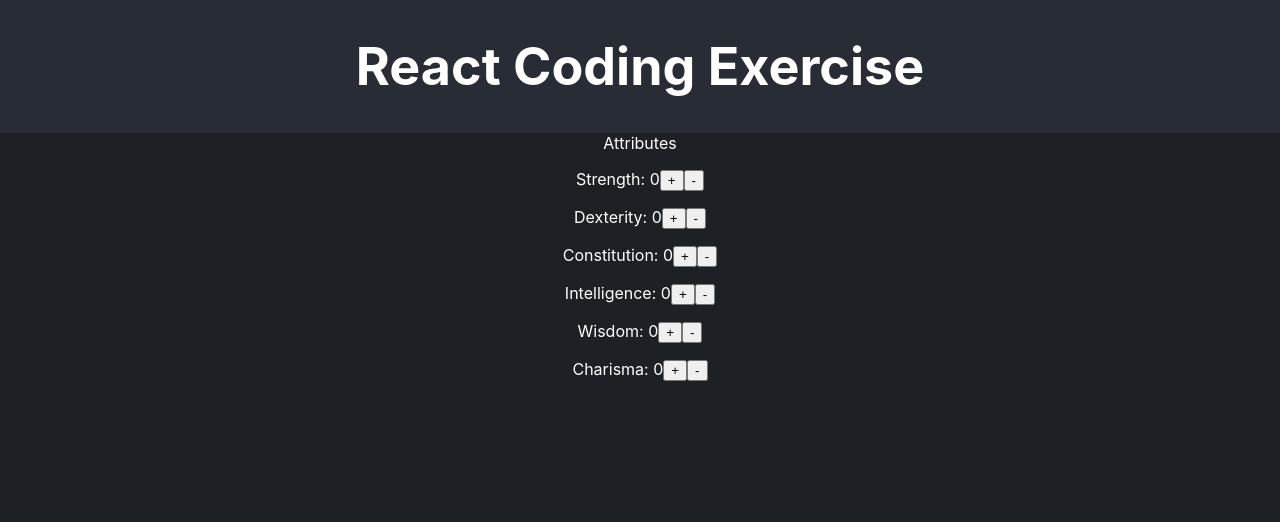
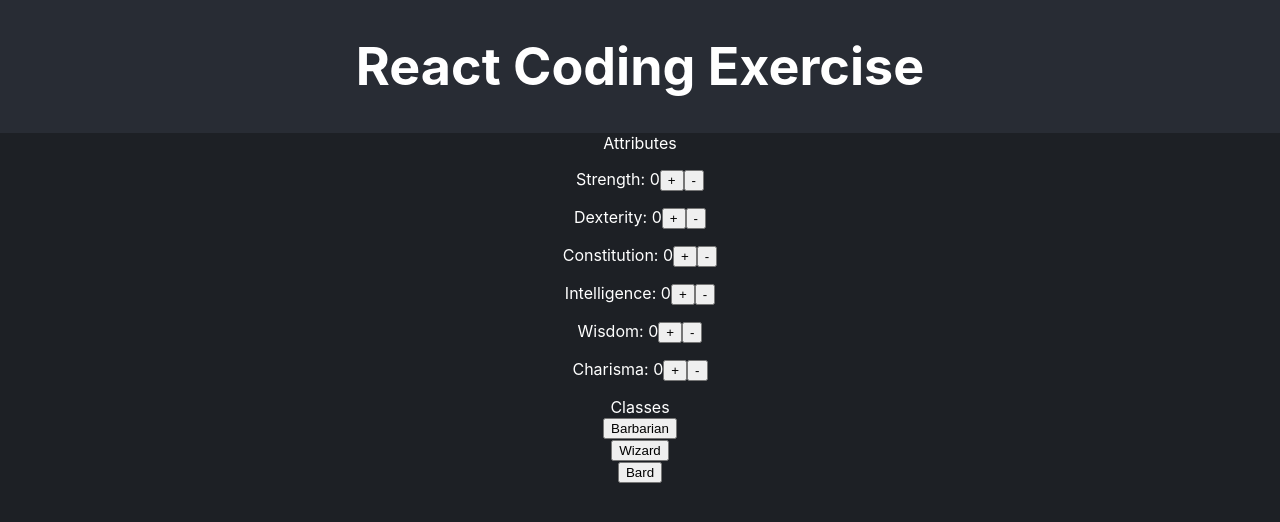
Before and after one commit to dengjuan-1122/recruiting-webapp-character, a React (Create React App) app: page / in a window 1280 px wide. Shown: the top 522 px of the page. Built offline with nearby package versions, Linux system fonts and the light colour scheme.

Commit message:
Add step 2

```diff
--- a/src/App.js
+++ b/src/App.js
@@ -5,6 +5,13 @@ import { ATTRIBUTE_LIST, CLASS_LIST, SKILL_LIST } from './consts.js';
 
 function App() {
   const [counters, setCounters] = React.useState([0, 0, 0, 0, 0, 0]);
+
+  const changeColor = (counters, s, d, c, i, w, h) => {
+    if (counters[0] >= s && counters[1] >= d && counters[2] >= c && counters[3] >= i && counters[4] >= w && counters[5] >= h) {
+      return 'red';
+    }
+    return '';
+  }
   return (
     <div className="App">
       <header className="App-header">
@@ -38,6 +45,24 @@ function App() {
             </div>
          ))}
         </div>
+        <div>
+          Classes
+          {Object.entries(CLASS_LIST).map(([key, value]) =>
+            <div key={key}>
+              <button style={{
+                color: changeColor(counters,
+                  value['Strength'],
+                  value['Dexterity'],
+                  value['Constitution'],
+                  value['Intelligence'],
+                  value['Wisdom'],
+                  value['Charisma'])
+              }}>
+                {key}
+              </button>
+            </div>
+          )}
+        </div>
       </section>
     </div>
   );
```
